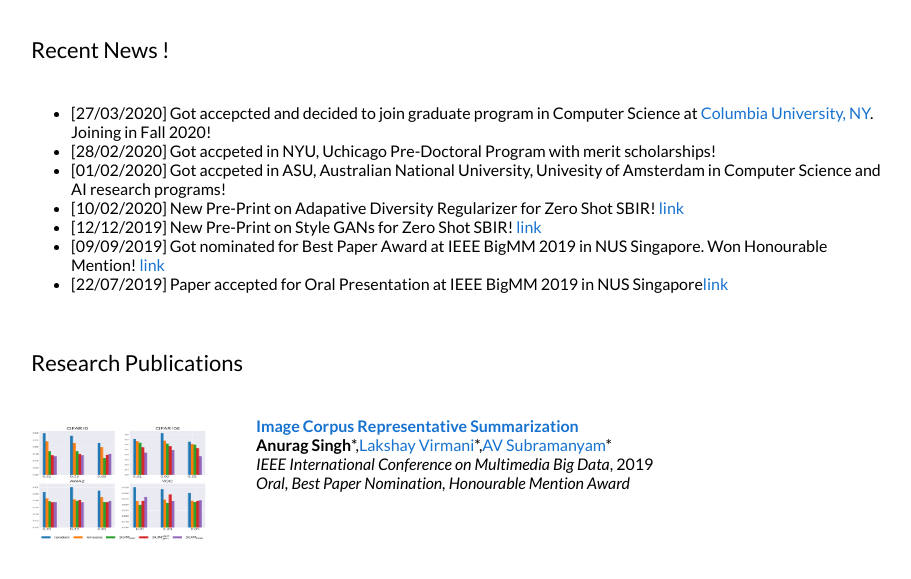
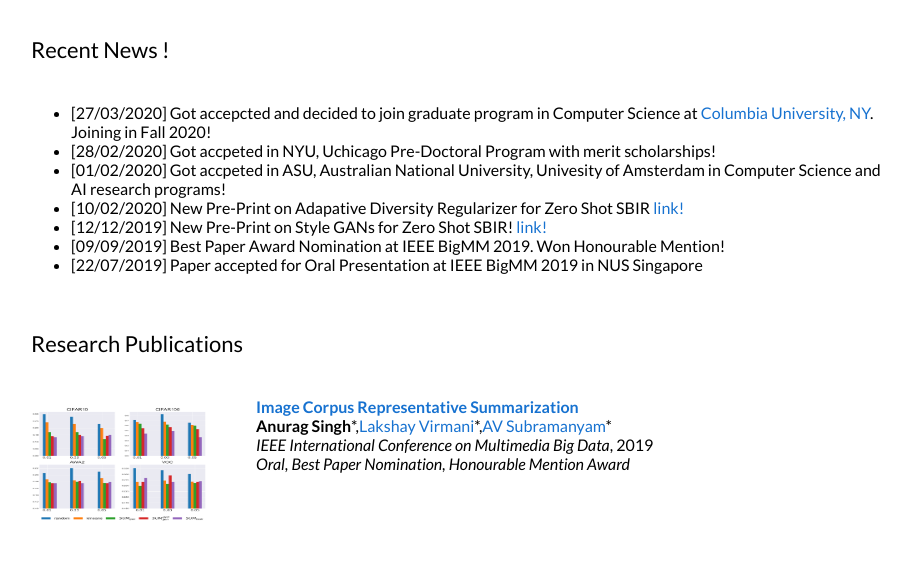
Before and after one commit to Anurag14/anurag14.github.io, a Jekyll site: the page built from index.html, in a window 1280 px wide, cut to the strip 312-905 px from the top of the page. Shown: the top 579 px of the strip, without its empty margins (179-1090 px from the left). Built offline with Jekyll 4.4.1, drawn with Linux system fonts in a browser that asks for light colours.

Commit message:
Update mainpage.html

```diff
--- a/_layouts/mainpage.html
+++ b/_layouts/mainpage.html
@@ -111,12 +111,12 @@
      <p>
     <ul>
       <li>[27/03/2020] Got accepcted and decided to join graduate program in Computer Science at <a href="https://www.columbia.edu/">Columbia University, NY</a>. Joining in Fall 2020!</li>
-      <li>[28/02/2020] Got accpeted in NYU, Uchicago Pre-Doctoral Program with merit scholarships!<a href="#"></a></li>
-      <li>[01/02/2020] Got accpeted in ASU, Australian National University, Univesity of Amsterdam in Computer Science and AI research programs!<a href="#"></a></li>
-      <li>[10/02/2020] New Pre-Print on Adapative Diversity Regularizer for Zero Shot SBIR! <a href="#">link</a></li>
-      <li>[12/12/2019] New Pre-Print on Style GANs for Zero Shot SBIR! <a href="images/StyleGuide_main.pdf">link</a></li>
-      <li>[09/09/2019] Got nominated for Best Paper Award at IEEE BigMM 2019 in NUS Singapore. Won Honourable Mention! <a href="#">link</a></li>
-      <li>[22/07/2019] Paper accepted for Oral Presentation at IEEE BigMM 2019 in NUS Singapore<a href="#">link</a></li>
+      <li>[28/02/2020] Got accpeted in NYU, Uchicago Pre-Doctoral Program with merit scholarships!</li>
+      <li>[01/02/2020] Got accpeted in ASU, Australian National University, Univesity of Amsterdam in Computer Science and AI research programs!</li>
+      <li>[10/02/2020] New Pre-Print on Adapative Diversity Regularizer for Zero Shot SBIR <a href="https://openreview.net/forum?id=T58wNinTAZ">link!</a></li>
+      <li>[12/12/2019] New Pre-Print on Style GANs for Zero Shot SBIR! <a href="images/StyleGuide_main.pdf">link!</a></li>
+      <li>[09/09/2019] Best Paper Award Nomination at IEEE BigMM 2019. Won Honourable Mention!</li>
+      <li>[22/07/2019] Paper accepted for Oral Presentation at IEEE BigMM 2019 in NUS Singapore</li>
    </ul>
    </p>
    </td>
```
